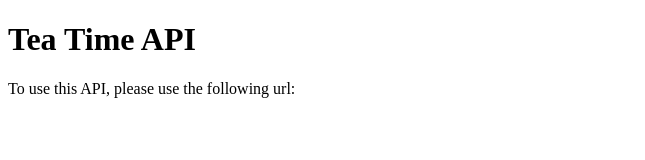
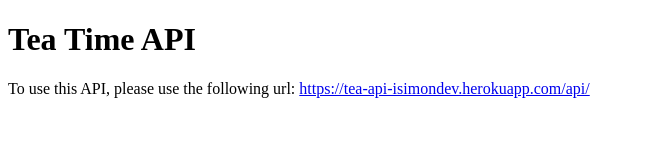
Before and after one commit to IsaiahSimon/tea-time-api, a website: page index.html in a window 1280 px wide. Shown: the whole page, without its empty margins (0-645 px from the left). Drawn offline with Linux system fonts and the light colour scheme.

Commit message:
Update index.html

```diff
--- a/index.html
+++ b/index.html
@@ -8,6 +8,6 @@
 </head>
 <body>
   <h1>Tea Time API</h1>
-  <p>To use this API, please use the following url: </p>
+  <p>To use this API, please use the following url: <a href="https://tea-api-isimondev.herokuapp.com/">https://tea-api-isimondev.herokuapp.com/api/</a></p>
 </body>
 </html>
```
